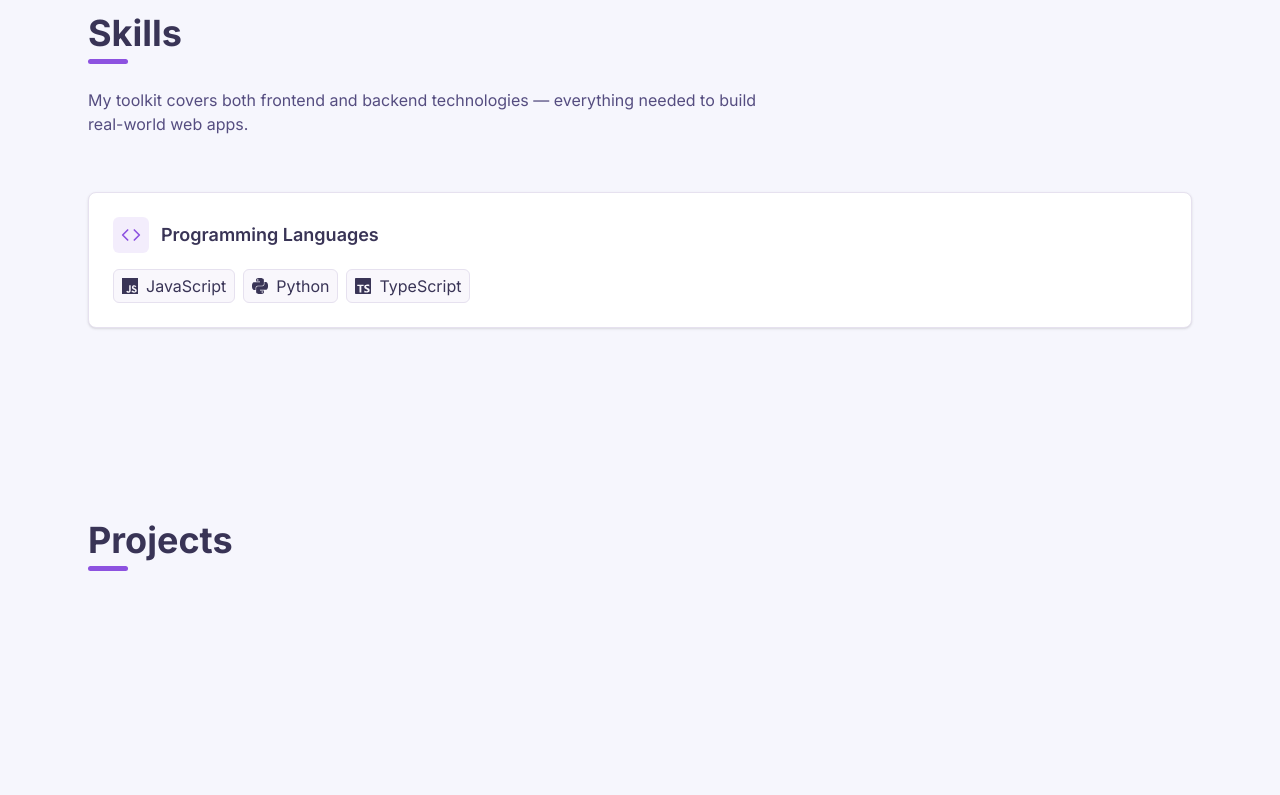
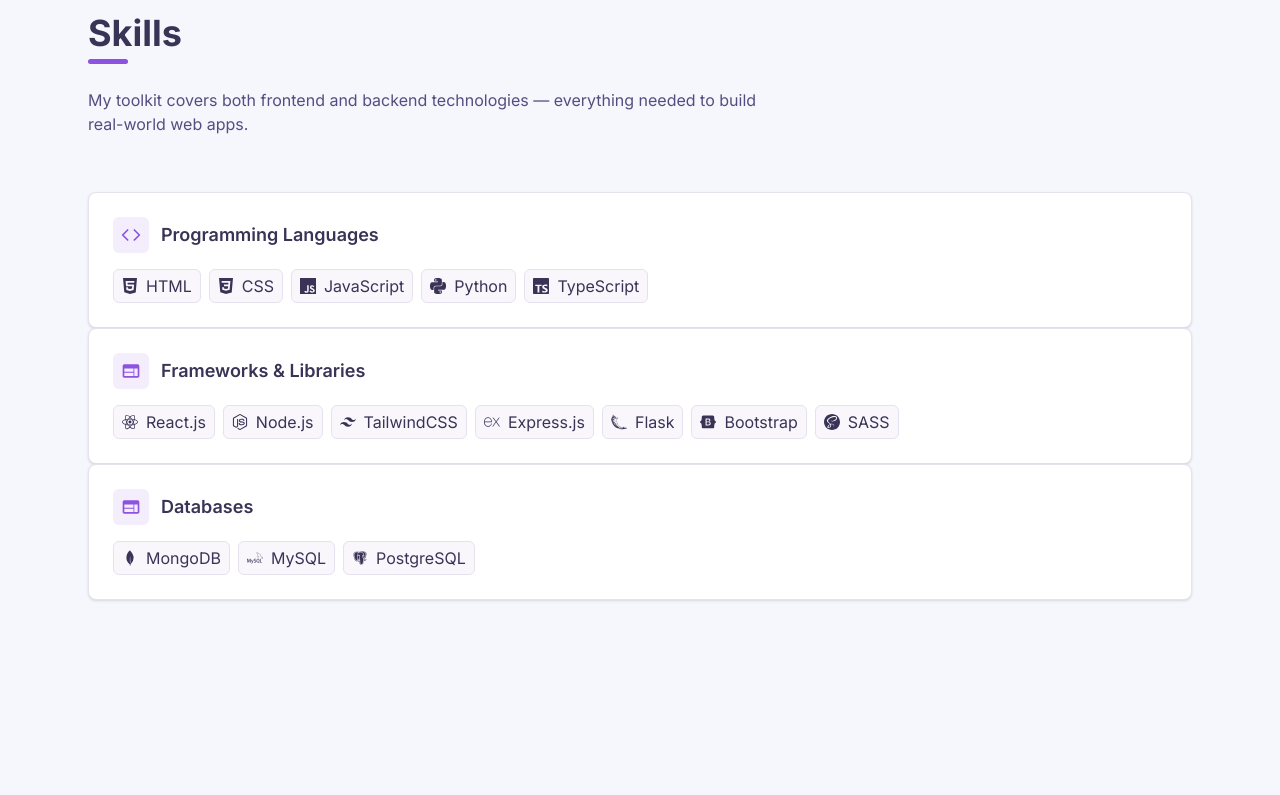
Before and after one commit to hectorlil48/my-portfolio, a React (Vite) app: page / in a window 1280 px wide. Shown: the part 1502-2297 px from the top of the page. Built offline with nearby package versions, Linux system fonts and the light colour scheme.

Commit message:
Added Frameworks & Libraries and Database cards with icons.

```diff
--- a/src/components/sections/Skills.jsx
+++ b/src/components/sections/Skills.jsx
@@ -1,5 +1,25 @@
 import { Code } from "lucide-react";
-import { SiJavascript, SiPython, SiTypescript } from "react-icons/si";
+import {
+  SiJavascript,
+  SiPython,
+  SiTypescript,
+  SiHtml5,
+  SiCss3,
+  SiTailwindcss,
+  SiReact,
+  SiNodedotjs,
+  SiExpress,
+  SiFlask,
+  SiBootstrap,
+  SiSass,
+  SiMongodb,
+  SiMysql,
+  SiPostgresql,
+} from "react-icons/si";
+
+import { MdWeb } from "react-icons/md";
+
+import { BiLogoPostgresql } from "react-icons/bi";
 
 const Skills = () => {
   return (
@@ -29,6 +49,16 @@
 
           <div className="flex flex-wrap gap-2">
             <span className="border-outline bg-main-btn inline-flex items-center gap-2 rounded-md border px-2 py-1">
+              <SiHtml5 className="h-4 w-4" />
+              HTML
+            </span>
+
+            <span className="border-outline bg-main-btn inline-flex items-center gap-2 rounded-md border px-2 py-1">
+              <SiCss3 className="h-4 w-4" />
+              CSS
+            </span>
+
+            <span className="border-outline bg-main-btn inline-flex items-center gap-2 rounded-md border px-2 py-1">
               <SiJavascript className="h-4 w-4" />
               JavaScript
             </span>
@@ -44,6 +74,78 @@
             </span>
           </div>
         </div>
+
+        <div className="bg-code-bg border-skill-border hover:border-primary/30 rounded-lg border p-6 shadow-sm transition-transform duration-300 hover:-translate-y-2 hover:shadow-md">
+          <div className="mb-4 flex items-center gap-3">
+            <div className="bg-primary/10 text-primary rounded-md p-2">
+              <MdWeb className="h-5 w-5" />
+            </div>
+            <h3 className="text-lg font-semibold">Frameworks & Libraries</h3>
+          </div>
+
+          <div className="flex flex-wrap gap-2">
+            <span className="border-outline bg-main-btn inline-flex items-center gap-2 rounded-md border px-2 py-1">
+              <SiReact className="h-4 w-4" />
+              React.js
+            </span>
+
+            <span className="border-outline bg-main-btn inline-flex items-center gap-2 rounded-md border px-2 py-1">
+              <SiNodedotjs className="h-4 w-4" />
+              Node.js
+            </span>
+
+            <span className="border-outline bg-main-btn inline-flex items-center gap-2 rounded-md border px-2 py-1">
+              <SiTailwindcss className="h-4 w-4" />
+              TailwindCSS
+            </span>
+
+            <span className="border-outline bg-main-btn inline-flex items-center gap-2 rounded-md border px-2 py-1">
+              <SiExpress className="h-4 w-4" />
+              Express.js
+            </span>
+
+            <span className="border-outline bg-main-btn inline-flex items-center gap-2 rounded-md border px-2 py-1">
+              <SiFlask className="h-4 w-4" />
+              Flask
+            </span>
+
+            <span className="border-outline bg-main-btn inline-flex items-center gap-2 rounded-md border px-2 py-1">
+              <SiBootstrap className="h-4 w-4" />
+              Bootstrap
+            </span>
+
+            <span className="border-outline bg-main-btn inline-flex items-center gap-2 rounded-md border px-2 py-1">
+              <SiSass className="h-4 w-4" />
+              SASS
+            </span>
+          </div>
+        </div>
+
+        <div className="bg-code-bg border-skill-border hover:border-primary/30 rounded-lg border p-6 shadow-sm transition-transform duration-300 hover:-translate-y-2 hover:shadow-md">
+          <div className="mb-4 flex items-center gap-3">
+            <div className="bg-primary/10 text-primary rounded-md p-2">
+              <MdWeb className="h-5 w-5" />
+            </div>
+            <h3 className="text-lg font-semibold">Databases</h3>
+          </div>
+
+          <div className="flex flex-wrap gap-2">
+            <span className="border-outline bg-main-btn inline-flex items-center gap-2 rounded-md border px-2 py-1">
+              <SiMongodb className="h-4 w-4" />
+              MongoDB
+            </span>
+
+            <span className="border-outline bg-main-btn inline-flex items-center gap-2 rounded-md border px-2 py-1">
+              <SiMysql className="h-4 w-4" />
+              MySQL
+            </span>
+
+            <span className="border-outline bg-main-btn inline-flex items-center gap-2 rounded-md border px-2 py-1">
+              <BiLogoPostgresql className="h-4 w-4" />
+              PostgreSQL
+            </span>
+          </div>
+        </div>
       </div>
     </section>
   );
```
